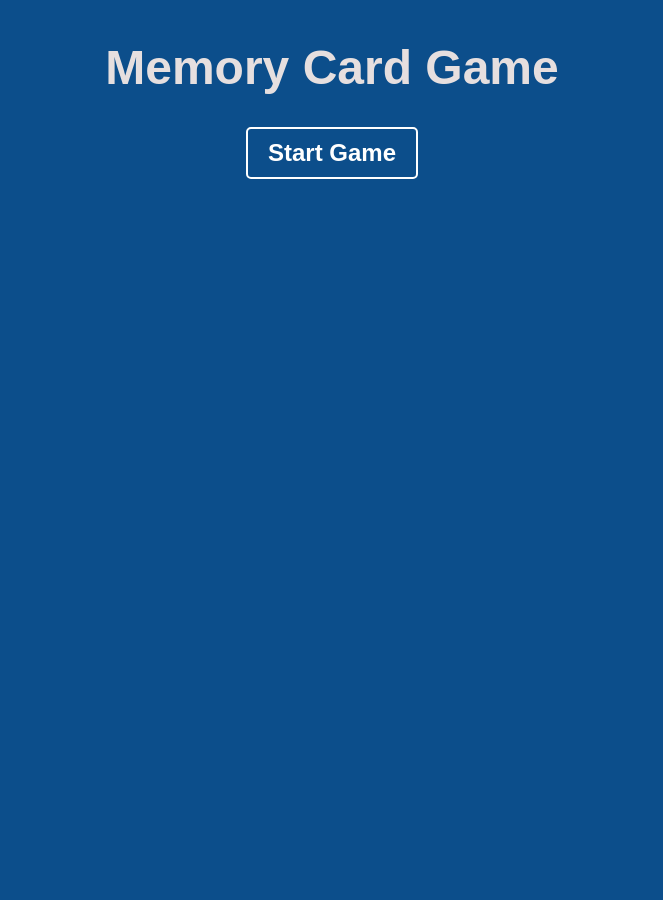
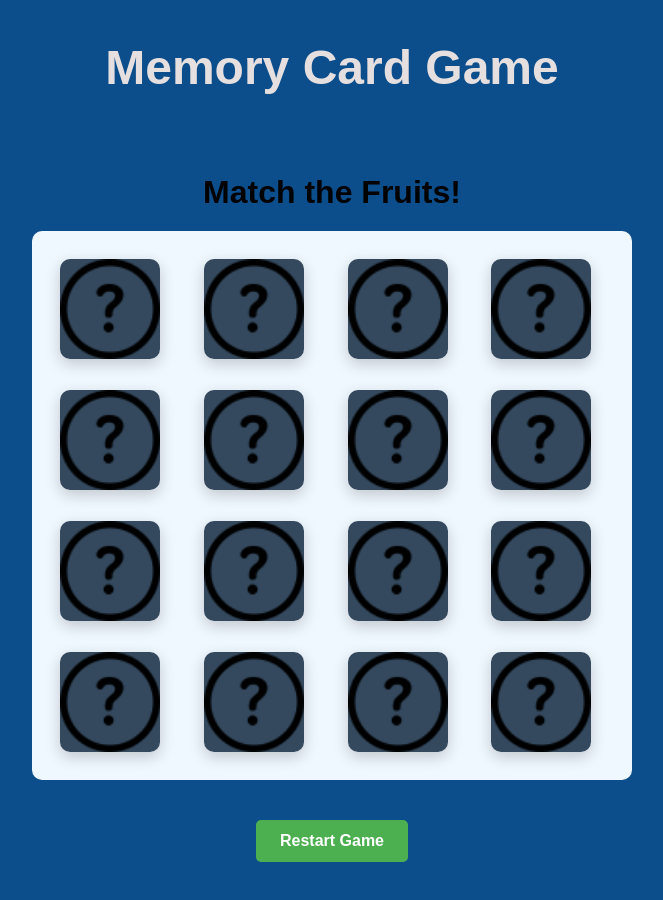
Before and after one commit to itskheila/Memory-Card-Game, a React (Create React App) app: page / in a window 1280 px wide. Shown: the top 900 px of the page, without its empty margins (308-971 px from the left). Before the commit the page ends 800 px from the top, so only its background shows below. Built offline with nearby package versions, Linux system fonts and the light colour scheme; grey boxes are pictures that could not be loaded.

Commit message:
GameBoard commits

```diff
--- a/src/App.jsx
+++ b/src/App.jsx
@@ -1,12 +1,13 @@
 import react from "react";
 import {Routes, Route} from "react-router-dom";
 import "./styles/App.css";
+import GameBoard from "./components/GameBoard";
 
 function App(){
     return (
         <div className="App">
             <h1>Memory Card Game</h1>
-            <button>Start Game</button>
+            <GameBoard />
 
             <Routes>
 
--- a/src/components/GameBoard.jsx
+++ b/src/components/GameBoard.jsx
@@ -0,0 +1,112 @@
+import React, { useState, useEffect } from "react";
+import GameCard from "../components/GameCard";
+import "../styles/GameBoard.css";
+
+//defines the cards and duplicates them to create pairs
+const cardValues = [
+  'bananas', 'cherries', 'grapes', 'orangejuice',
+  'bananas', 'cherries', 'grapes', 'orangejuice',
+  'pear', 'pineapple', 'strawberry', 'watermelon',
+  'pear', 'pineapple', 'strawberry', 'watermelon',
+];
+
+function GameBoard() {
+  const [cards, setCards] = useState([]);
+  const [flippedCards, setFlippedCards] = useState([]);
+  const [matchesFound, setMatchesFound] = useState(0);
+
+  // game starts when the component loads
+  useEffect(() => {
+    startGame();
+  }, []);
+
+  const startGame = () => {
+    // Shuffle cards randomly
+    const shuffled = [...cardValues].sort(() => Math.random() - 0.5);
+
+    // Create card objects
+    const newCards = shuffled.map((value, index) => ({
+      id: index,
+      value: value,
+      isFlipped: false,
+      isMatched: false,
+    }));
+
+    setCards(newCards);
+    setFlippedCards([]);
+    setMatchesFound(0);
+  };
+
+  const handleCardClick = (id) => {
+    // will prevent flipping more than 2 cards at once
+    if (flippedCards.length >= 2) return;
+
+    // cannot flip a card if it's already flipped or matched
+    const clickedCard = cards.find(card => card.id === id);
+    if (clickedCard.isFlipped || clickedCard.isMatched) return;
+
+    // enables flipping of cards
+    setCards(cards.map(card =>
+      card.id === id ? { ...card, isFlipped: true } : card
+    ));
+
+    setFlippedCards([...flippedCards, id]);
+  };
+
+  // Checks for matches when 2 cards are flipped
+  useEffect(() => {
+    if (flippedCards.length === 2) {
+      const [firstId, secondId] = flippedCards;
+      const firstCard = cards.find(card => card.id === firstId);
+      const secondCard = cards.find(card => card.id === secondId);
+
+      if (firstCard.value === secondCard.value) {
+        // Match found!
+        setCards(cards.map(card =>
+          (card.id === firstId || card.id === secondId)
+            ? { ...card, isMatched: true }
+            : card
+        ));
+        setMatchesFound(matchesFound + 1);
+        setFlippedCards([]);
+      } else {
+        // No match - flip cards back after delay
+        setTimeout(() => {
+          setCards(cards.map(card =>
+            (card.id === firstId || card.id === secondId)
+              ? { ...card, isFlipped: false }
+              : card
+          ));
+          setFlippedCards([]);
+        }, 1000); //a time delay of 1 second to show cards then flips back
+      }
+    }
+  }, [flippedCards, cards, matchesFound]);
+
+  // Check if game is won
+  useEffect(() => {
+    if (matchesFound === 8 && cards.length > 0) {
+      setTimeout(() => {
+        alert('Congratulations, You Won!');
+      }, 500);
+    }
+  }, [matchesFound, cards]);
+
+  return (
+    <div className="game-board-container">
+      <h2>Match the Fruits!</h2>
+      <div className="game-board-grid">
+        {cards.map(card => (
+          <GameCard
+            key={card.id}
+            card={card}
+            handleCardClick={handleCardClick}
+          />
+        ))}
+      </div>
+      <button onClick={startGame} className="restart-button">Restart Game</button>
+    </div>
+  );
+}
+
+export default GameBoard;
--- a/src/styles/App.css
+++ b/src/styles/App.css
@@ -13,8 +13,3 @@ button{
   border-radius: 5px;
   font-weight: bold;
 }
-
-button:hover{
-  background-color: rgb(255, 99, 71);
-  color: #fff;
-}
--- a/src/styles/GameBoard.css
+++ b/src/styles/GameBoard.css
@@ -0,0 +1,40 @@
+
+.game-board-container {
+  text-align: center;
+  padding: 20px;
+  max-width: 600px;
+  margin: 0 auto;
+}
+
+.game-board-container h2 {
+  color: #020202;
+  margin-bottom: 20px;
+  font-size: 2rem;
+}
+
+/* 4x4 grid for cards */
+.game-board-grid {
+  display: grid;
+  grid-template-columns: repeat(4, 1fr);
+  gap: 15px;
+  margin: 20px 0;
+  padding: 20px;
+  background-color: #f0f8ff;
+  border-radius: 10px;
+}
+
+/* Restart button */
+.restart-button {
+  background-color: #4CAF50;
+  color: white;
+  border: none;
+  padding: 12px 24px;
+  font-size: 16px;
+  border-radius: 5px;
+  cursor: pointer;
+  margin-top: 20px;
+}
+
+.restart-button:hover {
+  background-color: #45a049;
+}
--- a/src/styles/GameCard.css
+++ b/src/styles/GameCard.css
@@ -0,0 +1,70 @@
+
+.game-card {
+  width: 100px;
+  height: 100px;
+  margin: 8px;
+  perspective: 1000px;
+  cursor: pointer;
+  border-radius: 10px;
+  box-shadow: 0 5px 15px rgba(0, 0, 0, 0.2);
+  transition: transform 0.3s ease-in-out;
+}
+
+
+.game-card-inner {
+  position: relative;
+  width: 100%;
+  height: 100%;
+  text-align: center;
+  transition: transform 0.6s cubic-bezier(0.4, 0.0, 0.2, 1); /* Smoother flip animation */
+  transform-style: preserve-3d;
+  border-radius: 10px;
+}
+
+.game-card.flipped .game-card-inner {
+  transform: rotateY(180deg);
+}
+
+.game-card-front,
+.game-card-back {
+  position: absolute;
+  width: 100%;
+  height: 100%;
+  backface-visibility: hidden;
+  border-radius: 10px;
+  display: flex;
+  align-items: center;
+  justify-content: center;
+  overflow: hidden;
+}
+
+.game-card-front {
+  background-color: #34495e;
+  color: white;
+  font-size: 3em;
+  background-image: url('../assets/question.png');
+  background-size: cover;
+  background-position: center;
+}
+
+.game-card-back {
+  background-color: #ecf0f1;
+  transform: rotateY(180deg);
+  border: 3px solid #2ecc71; /* Green border for matched cards or visual pop */
+}
+
+.game-card-back img {
+  max-width: 90%;
+  max-height: 90%;
+  object-fit: contain;
+  border-radius: 5px;
+}
+
+/* Styling for matched cards */
+.game-card.matched .game-card-back {
+  background-color: #bdc3c7;
+
+}
+.game-card.matched {
+    pointer-events: none; /* Disable clicking on matched cards */
+}
```
Also changed, not shown: src/components/GameControl.jsx (deleted).
